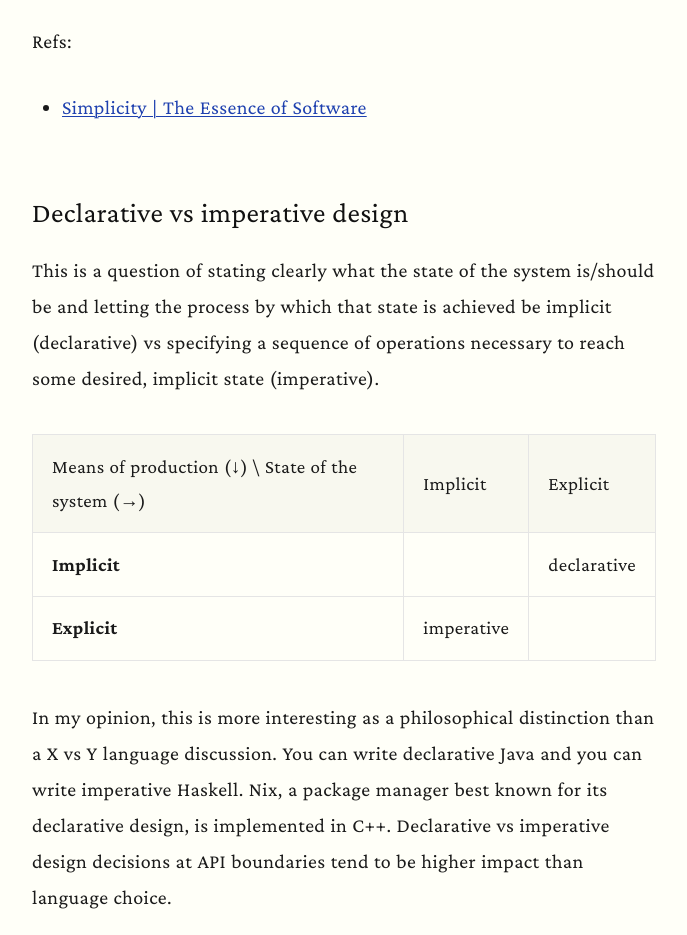
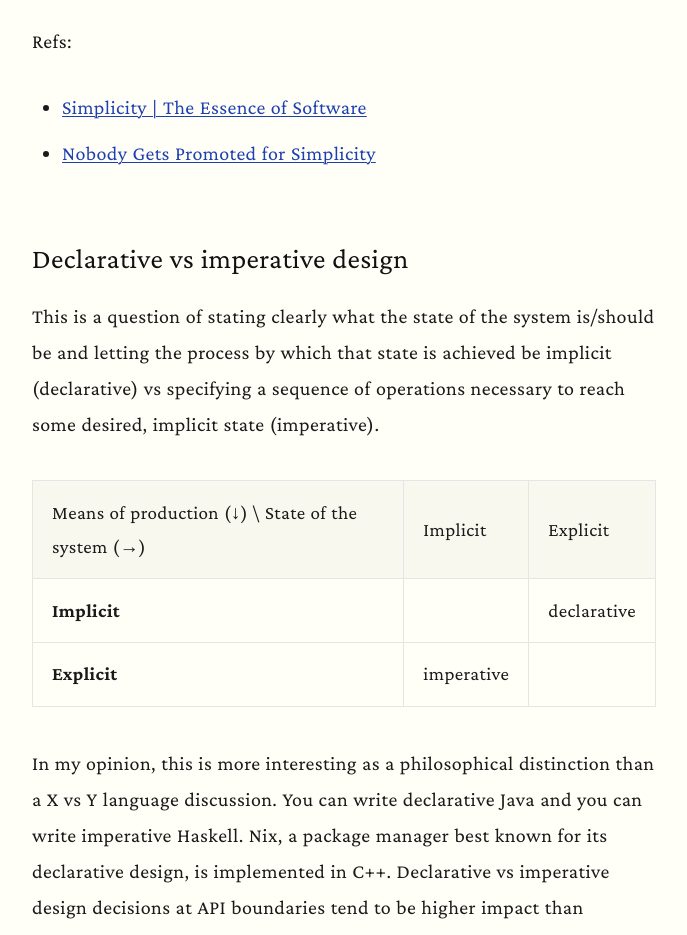
Before and after one commit to samuela/personal-website, an Astro site: page /blog/elements-of-skainswo-style in a window 1280 px wide. Shown: the part 2720-3655 px from the top of the page, without its empty margins (296-983 px from the left). Built offline with nearby package versions, Linux system fonts and the light colour scheme; Astro itself is replaced by a stand-in of ours; some packages are replaced by stand-ins of ours; a web font is replaced by a local one.

Commit message:
elements-of-skainswo-style.mdx: add "Nobody Gets Promoted for Simplicity"

```diff
--- a/src/content/blog/elements-of-skainswo-style.mdx
+++ b/src/content/blog/elements-of-skainswo-style.mdx
@@ -36,6 +36,7 @@ It is easy to come up with a complex solution, it is hard to come up with a simp
 
 Refs:
   - [Simplicity | The Essence of Software](https://essenceofsoftware.com/tutorials/design-general/simplicity/)
+  - [Nobody Gets Promoted for Simplicity](https://terriblesoftware.org/2026/03/03/nobody-gets-promoted-for-simplicity/)
 
 ## Declarative vs imperative design
 
```
